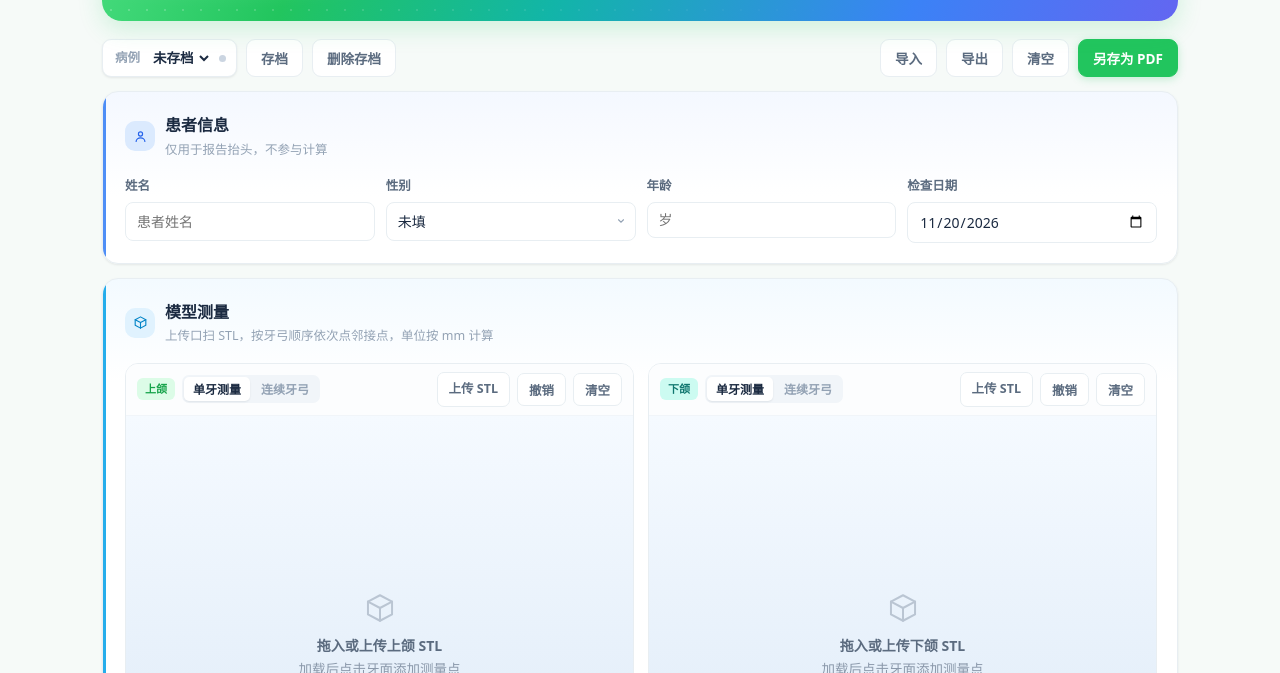
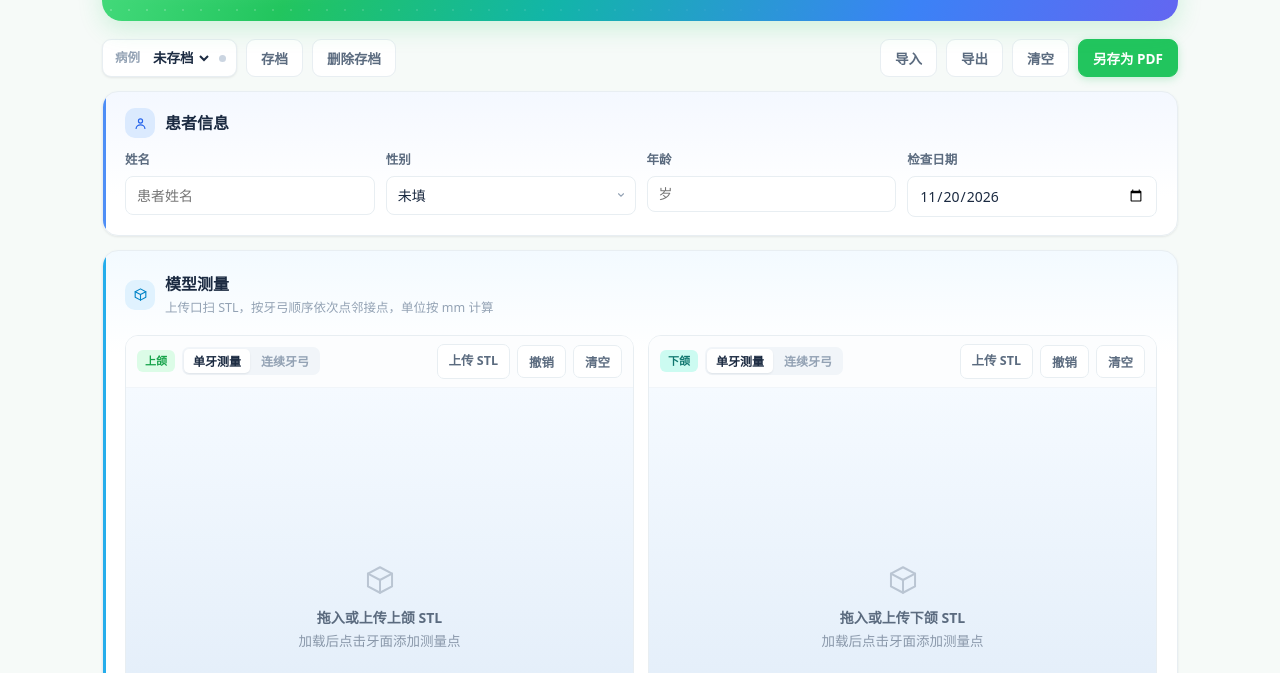
Before and after one commit to Kyring151/ortho-model, a plain HTML site: page index.html in a window 1280 px wide. Shown: the part 127-800 px from the top of the page. Drawn offline with Linux system fonts and the light colour scheme.

Commit message:
Compact patient card: drop subtitle, tighten padding

```diff
--- a/index.html
+++ b/index.html
@@ -102,7 +102,8 @@ svg{display:block;}
 .card{position:relative;overflow:hidden;background:linear-gradient(180deg,var(--acc-soft,#fff) 0%,#fff 104px);
   border:1px solid var(--line);border-radius:var(--r-lg);box-shadow:var(--shadow);padding:20px 20px 20px 22px;}
 .card::before{content:"";position:absolute;left:0;top:0;bottom:0;width:3px;background:var(--acc,transparent);opacity:.9;}
-.card--info{--acc:#3B82F6;--acc-soft:#F4F8FF;}
+.card--info{--acc:#3B82F6;--acc-soft:#F4F8FF;padding:16px 20px 18px 22px;}
+.card--info .card__head{margin-bottom:12px;}
 .card--model{--acc:#0EA5E9;--acc-soft:#F3FAFF;}
 .card--upper{--acc:#22C55E;--acc-soft:#F5FDF8;}
 .card--lower{--acc:#14B8A6;--acc-soft:#F3FDFB;}
@@ -369,10 +370,7 @@ details.notes[open] summary::after{content:"－";}
       <span class="card__ico card__ico--n">
         <svg width="15" height="15" viewBox="0 0 24 24" fill="none" stroke="currentColor" stroke-width="1.9" stroke-linecap="round"><circle cx="12" cy="8" r="3.3"/><path d="M5 20c0-3.3 3.1-5.9 7-5.9s7 2.6 7 5.9"/></svg>
       </span>
-      <div>
-        <h2 class="card__title">患者信息</h2>
-        <p class="card__sub">仅用于报告抬头，不参与计算</p>
-      </div>
+      <h2 class="card__title">患者信息</h2>
     </div>
     <div class="row" style="grid-template-columns:repeat(4,minmax(0,1fr));margin-bottom:0;">
       <label class="field"><span class="field__label">姓名</span><input class="input" id="pt-name" placeholder="患者姓名"></label>
```
